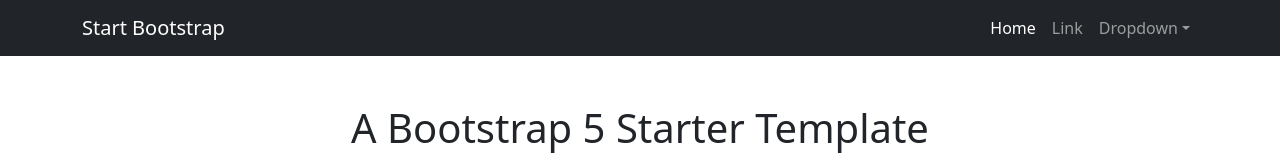
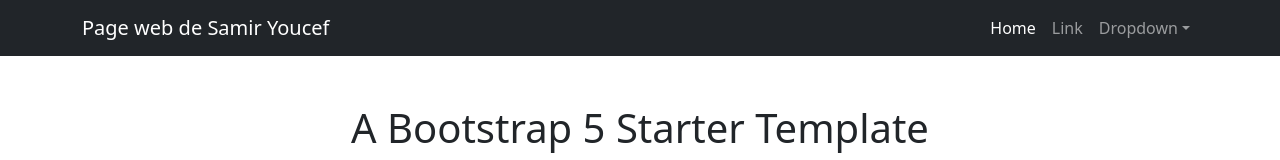
Before and after one commit to samiryoucef/samiryoucef.github.io, a plain HTML site: page index.html in a window 1280 px wide. Shown: the top 160 px of the page. Drawn offline with nearby package versions, Linux system fonts and the light colour scheme.

Commit message:
Update index.html

```diff
--- a/index.html
+++ b/index.html
@@ -15,7 +15,7 @@
         <!-- Responsive navbar-->
         <nav class="navbar navbar-expand-lg navbar-dark bg-dark">
             <div class="container">
-                <a class="navbar-brand" href="#">Start Bootstrap</a>
+                <a class="navbar-brand" href="#">Page web de Samir Youcef</a>
                 <button class="navbar-toggler" type="button" data-bs-toggle="collapse" data-bs-target="#navbarSupportedContent" aria-controls="navbarSupportedContent" aria-expanded="false" aria-label="Toggle navigation"><span class="navbar-toggler-icon"></span></button>
                 <div class="collapse navbar-collapse" id="navbarSupportedContent">
                     <ul class="navbar-nav ms-auto mb-2 mb-lg-0">
```
